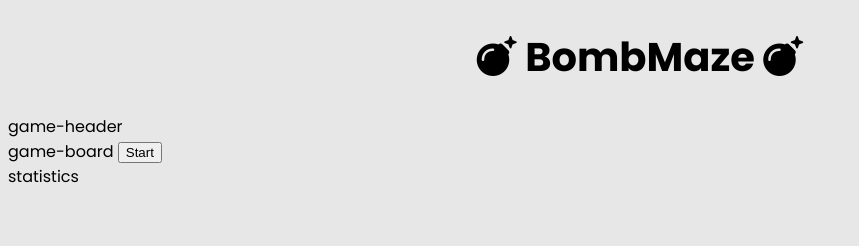
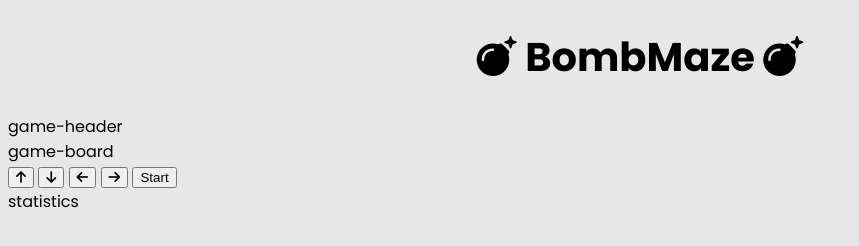
Before and after one commit to johnrm/bombmaze, a plain HTML site: page index.html in a window 1280 px wide. Shown: the whole page, without its empty margins (0-859 px from the left). Drawn offline with Linux system fonts and the light colour scheme.

Commit message:
Add movement arrows

```diff
--- a/index.html
+++ b/index.html
@@ -1,5 +1,6 @@
 <!DOCTYPE html>
 <html lang="en">
+
 <head>
     <meta charset="UTF-8">
     <meta name="viewport" content="width=device-width, initial-scale=1.0">
@@ -7,12 +8,26 @@
     <link rel="stylesheet" href="assets/css/style.css">
     <title>BombMaze</title>
 </head>
+
 <body>
     <h1 class="page-header"><i class="fa-solid fa-bomb"></i> BombMaze <i class="fa-solid fa-bomb"></i></h1>
     <div class="game-header">game-header</div>
     <div class="game-board">game-board
+        <div id="grid"></div>
+        <div class="control-area">
+            <button data-type="Up" class="arrow up">
+                <i class="fa-solid fa-arrow-up"></i>
+            </button>
+            <button data-type="Down" class="arrow down">
+                <i class="fa-solid fa-arrow-down"></i>
+            </button>
+            <button data-type="Left" class="arrow left">
+                <i class="fa-solid fa-arrow-left"></i>
+            </button>
+            <button data-type="Right" class="arrow right">
+                <i class="fa-solid fa-arrow-right"></i>
+            </button>
             <button id="start">Start</button>
-        <div id="grid"></div>
         </div>
         <div class="statistics">statistics</div>
 
@@ -21,4 +36,5 @@
         <!-- Javascript -->
         <script src="assets/js/script.js"></script>
 </body>
+
 </html>
```
Lines whose indentation alone changed are shown as unchanged.
